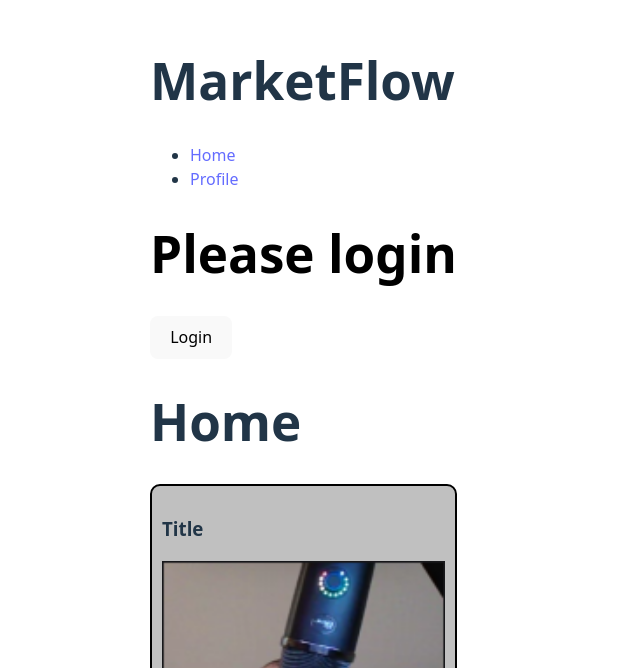
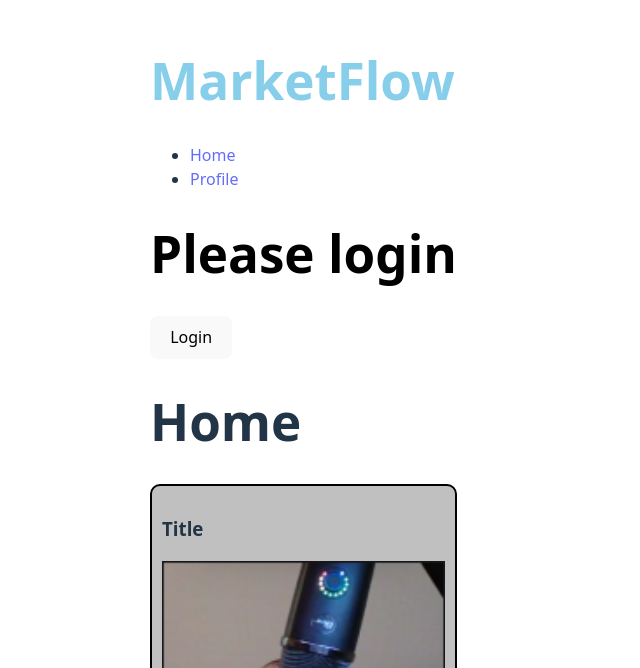
Before and after one commit to HarrySIV/MarketFlow, a React (Vite) app in the folder app/: page / in a window 1280 px wide. Shown: the part 132-800 px from the top of the page, without its empty margins (0-640 px from the left). Built offline with nearby package versions, Linux system fonts and the light colour scheme.

Commit message:
Changed title text color

```diff
--- a/app/src/components/header/Title.tsx
+++ b/app/src/components/header/Title.tsx
@@ -1,7 +1,7 @@
 export const Title = () => {
   return (
     <>
-      <h1>MarketFlow</h1>
+      <h1 className="textcolor">MarketFlow</h1>
     </>
   );
 };
```
